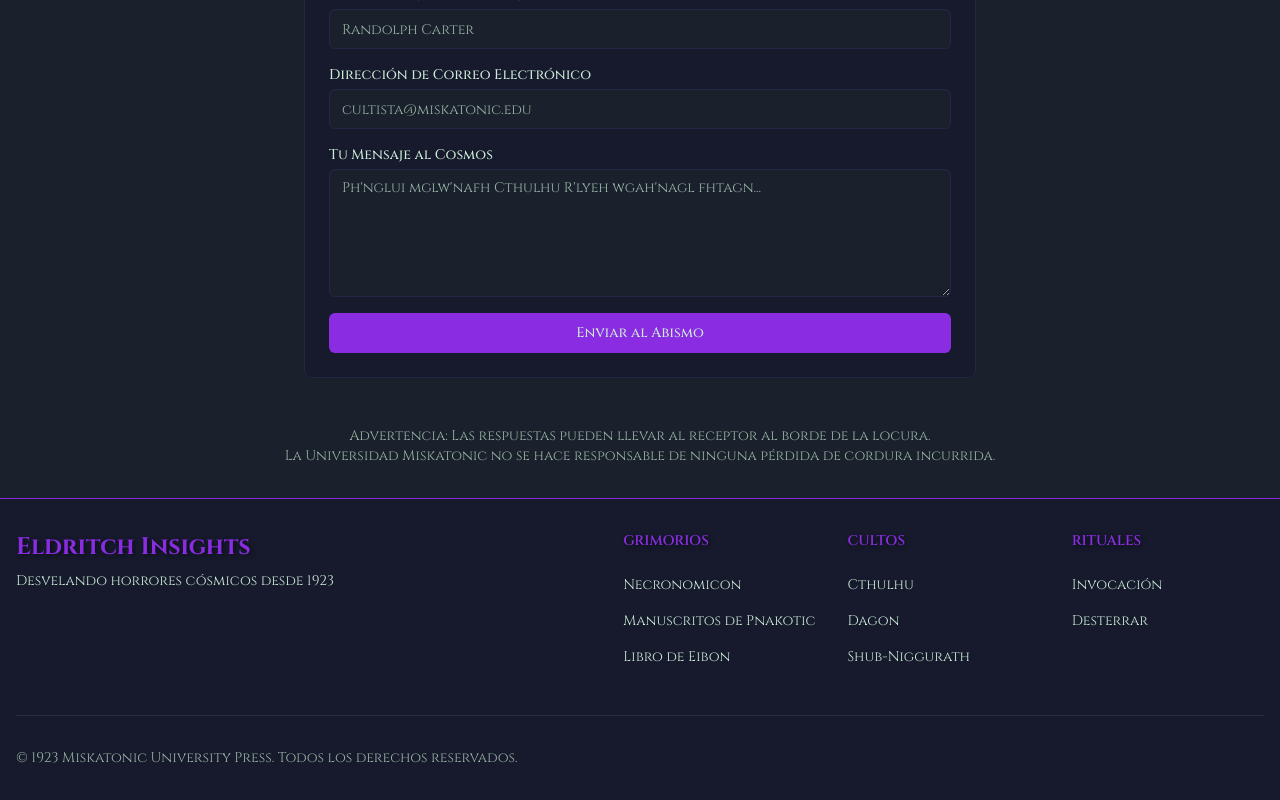
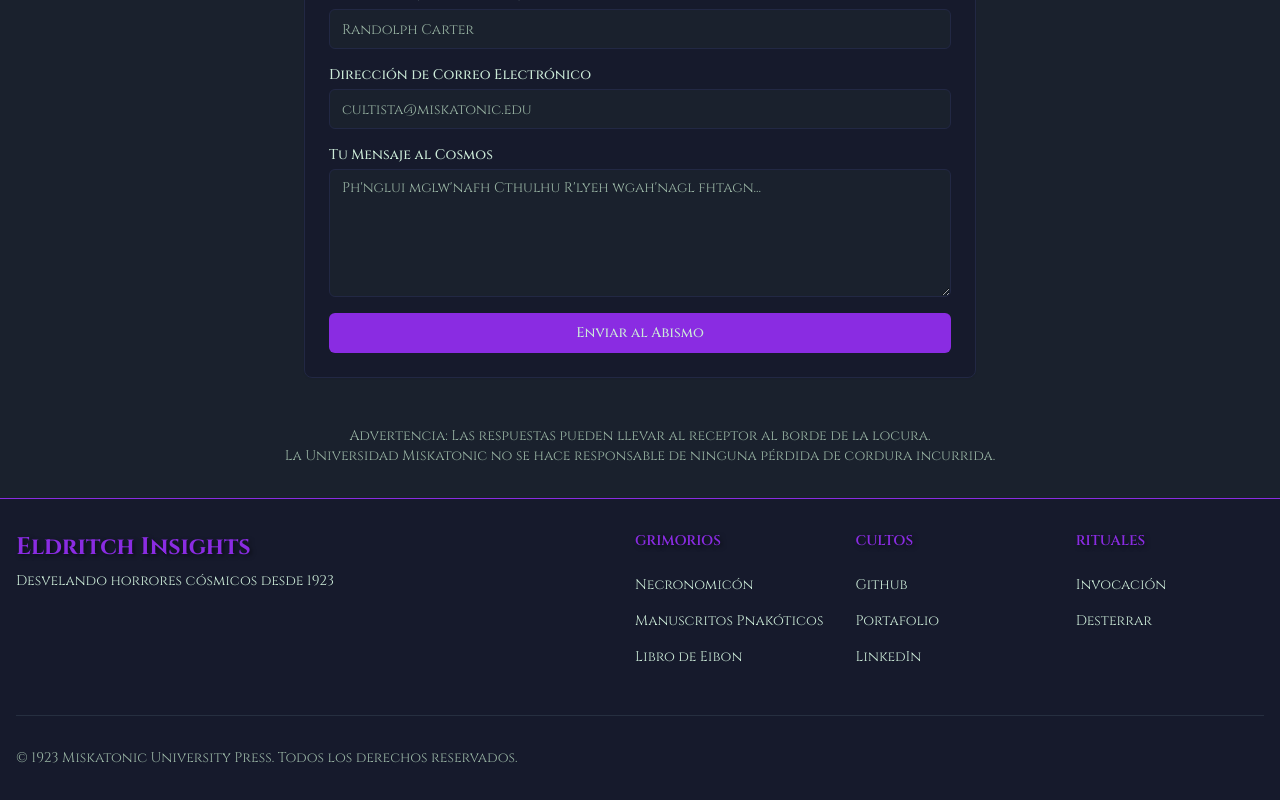
Before and after one commit to icorbachodev/cthulhuBlog, a Next.js app: page /commune in a window 1280 px wide. Shown: the part 343-1143 px from the top of the page. Built offline with nearby package versions, Linux system fonts and the light colour scheme.

Commit message:
modified: useful links

```diff
--- a/components/Footer.tsx
+++ b/components/Footer.tsx
@@ -16,17 +16,17 @@ export default function Footer() {
               <h2 className="mb-6 text-sm font-semibold uppercase text-primary text-shadow">Grimorios</h2>
               <ul className="text-sm">
                 <li className="mb-4">
-                  <Link href="#" className="hover:text-primary transition-colors">
-                    Necronomicon
+                  <Link href="https://es.wikipedia.org/wiki/Necronomic%C3%B3n" className="hover:text-primary transition-colors">
+                    Necronomicón
                   </Link>
                 </li>
                 <li className="mb-4">
-                  <Link href="#" className="hover:text-primary transition-colors">
-                    Manuscritos de Pnakotic
+                  <Link href="https://es.wikipedia.org/wiki/Manuscritos_Pnak%C3%B3ticos" className="hover:text-primary transition-colors">
+                    Manuscritos Pnakóticos
                   </Link>
                 </li>
                 <li className="mb-4">
-                  <Link href="#" className="hover:text-primary transition-colors">
+                  <Link href="https://hplovecraft.fandom.com/es/wiki/Libro_de_Eibon" className="hover:text-primary transition-colors">
                     Libro de Eibon
                   </Link>
                 </li>
@@ -36,18 +36,18 @@ export default function Footer() {
               <h2 className="mb-6 text-sm font-semibold uppercase text-primary text-shadow">Cultos</h2>
               <ul className="text-sm">
                 <li className="mb-4">
-                  <Link href="#" className="hover:text-primary transition-colors">
-                    Cthulhu
+                  <Link href="https://github.com/icorbachodev" className="hover:text-primary transition-colors">
+                    Github
                   </Link>
                 </li>
                 <li className="mb-4">
-                  <Link href="#" className="hover:text-primary transition-colors">
-                    Dagon
+                  <Link href="https://icorbachodev.netlify.app/" className="hover:text-primary transition-colors">
+                    Portafolio
                   </Link>
                 </li>
                 <li className="mb-4">
-                  <Link href="#" className="hover:text-primary transition-colors">
-                    Shub-Niggurath
+                  <Link href="https://www.linkedin.com/in/ismaelcorbacho" className="hover:text-primary transition-colors">
+                    LinkedIn
                   </Link>
                 </li>
               </ul>
```
